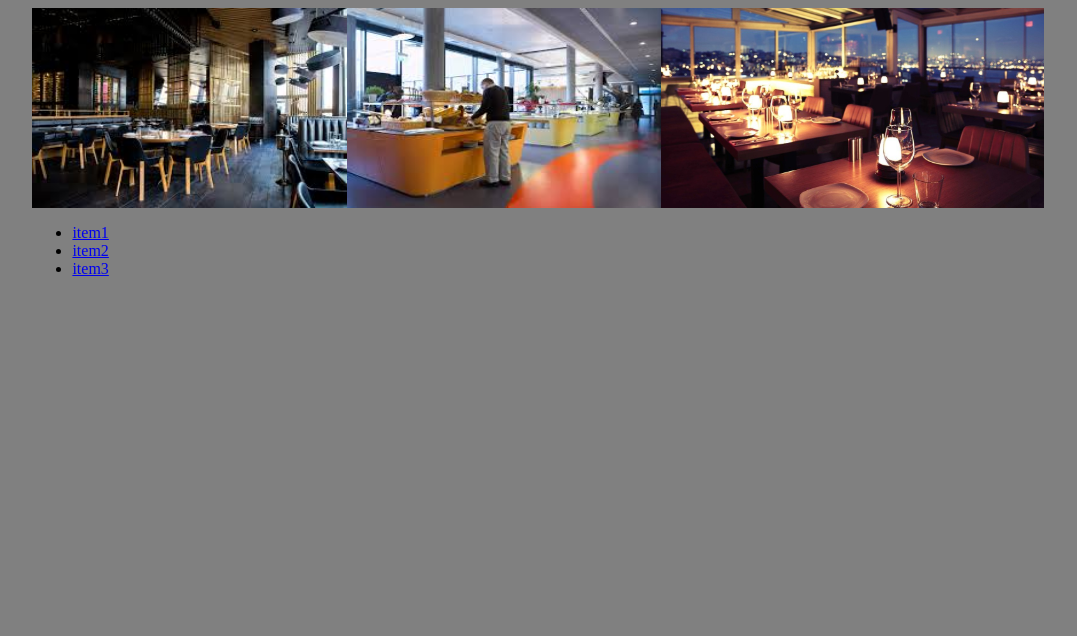
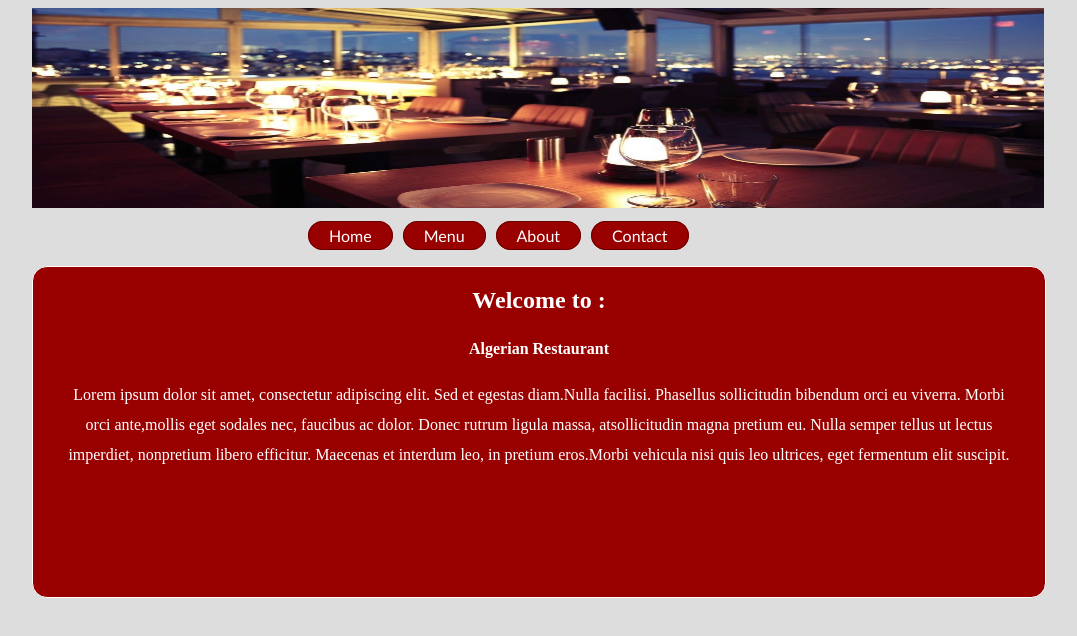
Before and after one commit to zinagithub/restaurant-page, a website built with webpack: page dist/index.html in a window 1280 px wide. Shown: the whole page, without its empty margins (102-1179 px from the left). Built offline with nearby package versions, Linux system fonts and the light colour scheme.

Commit message:
remove html element replace them by javascript

```diff
--- /dev/null
+++ b/src/bar-menu.js
@@ -0,0 +1,35 @@
+
+var renderPage = require('./render.js');
+
+module.exports = function (id,item){
+  const content = document.getElementById('content');
+  const newDiv = document.createElement("ul");
+  newDiv.id = id;
+  newDiv.style.width = "500px";
+  newDiv.style.height= "auto";
+  newDiv.style.listStyle = "none";
+  newDiv.style.margin = "20px auto";
+  newDiv.style.display = "flex";
+  content.appendChild(newDiv);
+
+  item.forEach(function(element) {
+  	var elem = document.createElement("li");
+	elem.style.marginRight = "10px" ;
+  	elem.style.color =  "#fff" ;
+  	//elem.style.background  =  "#c00";
+  	var link = document.createElement("a");
+  	link.innerHTML = element;
+  	link.setAttribute("href", "#"+element);
+  	link.classList.add("link");
+  	link.addEventListener('click', () => renderPage(element));
+  	elem.appendChild(link);
+	newDiv.appendChild(elem);
+  });
+
+
+    const page = document.createElement("div");
+
+    page.id = "itemDiv";
+    content.appendChild(page);
+    renderPage('Home')
+}
--- a/src/index.js
+++ b/src/index.js
@@ -1,19 +1,10 @@
 import './style.css';
-import Icon from './index.jpeg';
+import Image from './main.jpg';
 
-function component() {
-    //const element = document.createElement('div');
+var addTopBar = require('./top-bar.js');
+var addMenu   = require('./bar-menu.js');
 
-
-  // Add the image to our existing div.
-   /*const myIcon = new Image();
-   myIcon.src = Icon;
-   myIcon.width =
-
-   element.appendChild(myIcon);*/
-   //const elm = document.getElementsByTagName("body");
-   //elm.background = "orange"
-    //return elm;
-  }
-  component()
-  //document.body.appendChild(component());
+addTopBar('top-bar',Image);
+addMenu('top-menu',["Home","Menu","About","Contact"])
+//addtext()ajouter un text sur l'image
+//ajouter un menu
--- /dev/null
+++ b/src/items/about.js
@@ -0,0 +1,11 @@
+module.exports = function (){
+ const info = document.getElementById('itemDiv');
+    info.innerHTML = "<div id='about'><h2>About us</h2>"+
+    "<p><strong>Algerian Restaurant</strong></p><p>Lorem ipsum dolor sit amet,"+
+    " consectetur adipiscing elit. Sed et egestas diam.Nulla facilisi. Phasellus"+
+    " sollicitudin bibendum orci eu viverra. Morbi orci ante,mollis eget sodales nec,"+
+    " faucibus ac dolor. Donec rutrum ligula massa, atsollicitudin magna pretium eu."+
+    " Nulla semper tellus ut lectus imperdiet, nonpretium libero efficitur. Maecenas et"+
+    " interdum leo, in pretium eros.Morbi vehicula nisi quis leo ultrices,"+
+    " eget fermentum elit suscipit.</p></div>"
+}
--- /dev/null
+++ b/src/items/contact.js
@@ -0,0 +1,8 @@
+module.exports = function (){
+  const info = document.getElementById('itemDiv');
+    info.innerHTML = "<div id='contact'>"+
+      "<h2>Contact us at :</h2>"+
+      "<p><strong>Lorem ipsum dolor sit amet</strong></p>"+
+      "<p><strong>Tel : 036 45 98 36 54 </strong></p></div>"
+
+}
--- /dev/null
+++ b/src/items/home.js
@@ -0,0 +1,12 @@
+module.exports = function (){
+	const info = document.getElementById('itemDiv');
+    info.innerHTML = "<div id='home'><h2>Welcome to :</h2>"+
+    "<p><strong>Algerian Restaurant</strong></p><p>Lorem ipsum dolor sit amet,"+
+    " consectetur adipiscing elit. Sed et egestas diam.Nulla facilisi. Phasellus"+
+    " sollicitudin bibendum orci eu viverra. Morbi orci ante,mollis eget sodales nec,"+
+    " faucibus ac dolor. Donec rutrum ligula massa, atsollicitudin magna pretium eu."+
+    " Nulla semper tellus ut lectus imperdiet, nonpretium libero efficitur. Maecenas et"+
+    " interdum leo, in pretium eros.Morbi vehicula nisi quis leo ultrices,"+
+    " eget fermentum elit suscipit.</p></div>"
+
+ }
--- /dev/null
+++ b/src/items/menu.js
@@ -0,0 +1,12 @@
+module.exports = function (){
+  const info = document.getElementById('itemDiv');
+    info.innerHTML = "<div id='carte'>"+
+			         "<h2>Our Menu</h2>"+
+					"<ul>"+
+					"<li>Lorem ipsum dolor sit...............100$</li>"+
+					"<li>Lorem ipsum dolor sit...............100$</li>"+
+					"<li>Lorem ipsum dolor sit...............100$</li>"+
+					"<li>Lorem ipsum dolor sit...............100$</li>"+
+					"<li>Lorem ipsum dolor sit...............100$</li>"+
+					"</ul></div>"
+}
--- /dev/null
+++ b/src/render.js
@@ -0,0 +1,16 @@
+module.exports = function (e){
+    switch(e) {
+    case "Home":
+      var home = require('./items/home.js');
+      return home();
+    case "Menu":
+      var menu = require('./items/menu.js');
+      return menu();
+    case "About":
+    	var about = require('./items/about.js');
+      return about();
+    case "Contact":
+      var contact = require('./items/contact.js');
+      return contact();
+  }
+}
--- a/src/style.css
+++ b/src/style.css
@@ -1,5 +1,5 @@
 body {
-	background: gray;
+	background: #DDD;
 	}
 #content {
 	width : 80%;
@@ -7,6 +7,37 @@ body {
 	margin : 0 auto;
 
 }
-#top-bar {
-	display : flex;
+#itemDiv{
+  width : 100%;
+  background: #900;
+  height: 330px;
+  margin : 20px auto;
+  border : 1px solid white;
+  border-radius: 15px
 }
+.link{
+  padding: 4px 20px ;
+  background: #900 ;
+  color: #fff ;
+  border: 1px solid #600 ;
+  border-radius: 15px;
+  font: 1em "Trebuchet MS",Arial,sans-serif ;
+  line-height: 1em ;
+  text-align: center ;
+  text-decoration: none ;
+}
+.link:hover, .link :focus, .link:active {
+  background: #c00/*#900 */;
+  text-decoration: underline ;
+}
+#home , #carte , #contact, #about{
+  color : white;
+  margin : 20px 30px;
+  text-align: center;
+}
+#home p {
+  line-height: 30px;
+}
+#carte ul li {
+  padding-bottom: 20px;
+}
--- /dev/null
+++ b/src/top-bar.js
@@ -0,0 +1,18 @@
+
+
+module.exports = function (id,i){
+  const content = document.getElementById('content');
+  const newDiv = document.createElement("div");
+  newDiv.id = id;
+  newDiv.style.width = "100%";
+  newDiv.style.height= "200px";
+  newDiv.style.background = "blue";
+  content.appendChild(newDiv);
+
+
+var elem = document.createElement("img");
+elem.setAttribute("src", i);
+elem.setAttribute("height", "200px");
+elem.setAttribute("width", "100%");
+newDiv.appendChild(elem);
+}
--- a/webpack.config.js
+++ b/webpack.config.js
@@ -15,12 +15,7 @@ const path = require('path');
            'css-loader'
          ]
        },
-      {
-         test: /\.(png|svg|jpg|gif)$/,
-         use: [
-           'file-loader'
-         ]
-       },
+
        {
         test: /\.(png|svg|jpg|jpeg|gif)$/,
          use: [
```
Also changed, not shown: dist/5dfaf6c642db1e078486cf75df073b9d.jpg (added), dist/864742c55e57998b3fc78c7271ef880e.jpg (deleted), dist/994ee938ec02c8f9c4eca0bb92313651.jpg (deleted), dist/a7b5128109eedae4827e1e9d4abf6b9a.jpeg (deleted), dist/bundle.js, dist/index.html, dist/main.js (deleted).
